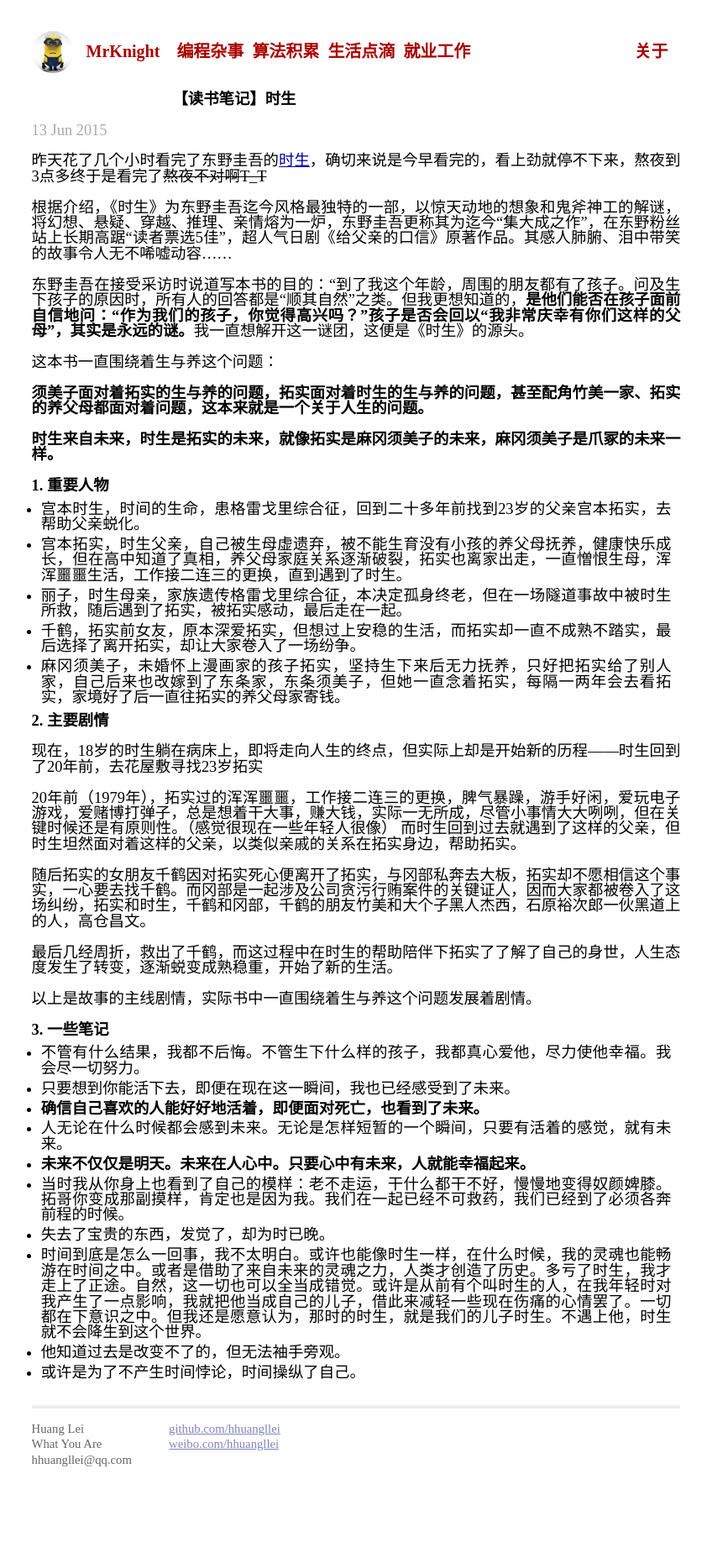
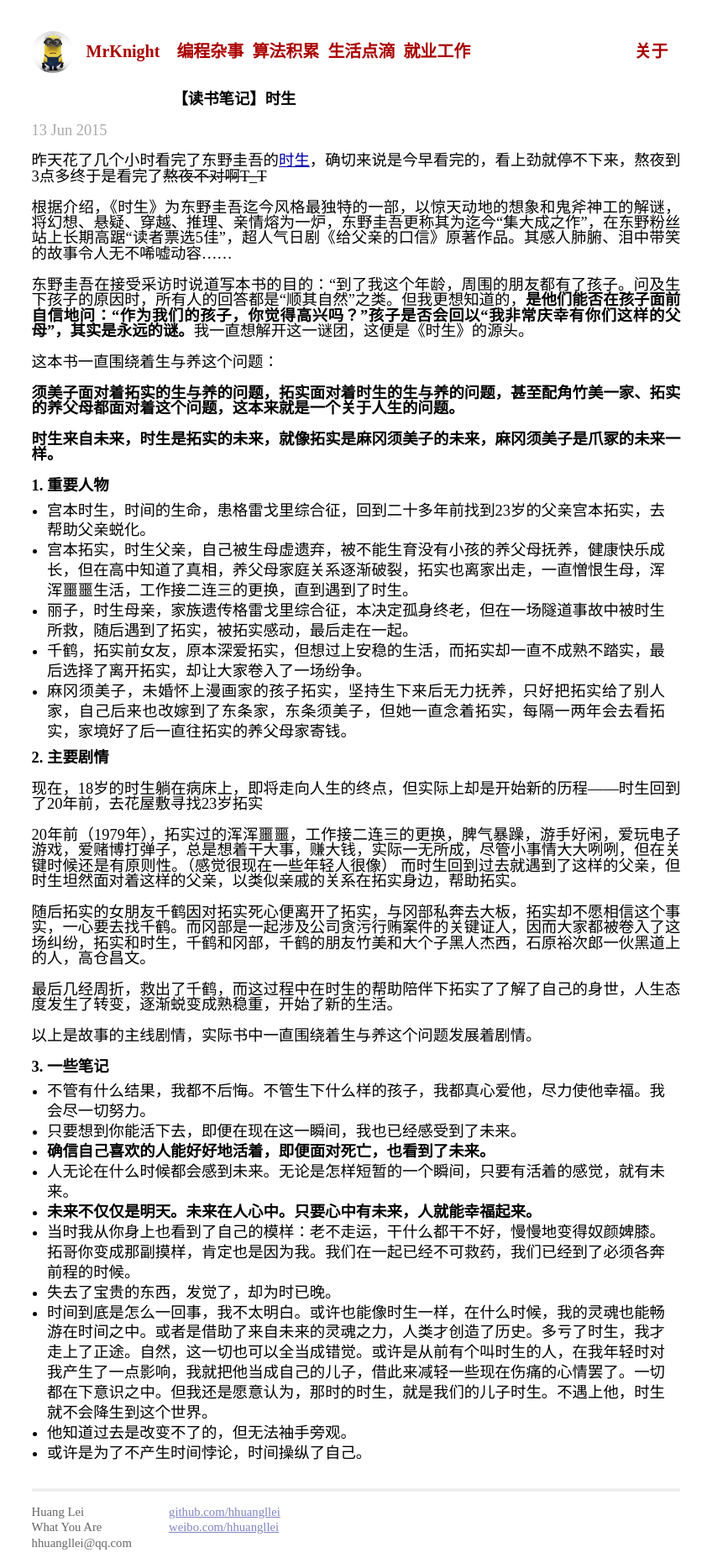
Before and after one commit to hhuangllei/hhuangllei.github.io, a Jekyll site: the page built from _posts/2015-06-13-shisheng.md, in a window 1280 px wide. Shown: the whole page at 84% size, without its empty margins (216-1058 px from the left). Built offline with Jekyll 4.4.1, drawn with Linux system fonts in a browser that asks for light colours; comment, search, counter and statistics services are not loaded; before the commit the page ends 1762 px from its top, so only the background shows below that.

Commit message:
修改一些错别字，调整CSS格式

```diff
--- a/_posts/2015-06-13-shisheng.md
+++ b/_posts/2015-06-13-shisheng.md
@@ -13,7 +13,7 @@ modify_date: 2015-06-13 16:00:00 +0800
 
 这本书一直围绕着生与养这个问题：
 
-**须美子面对着拓实的生与养的问题，拓实面对着时生的生与养的问题，甚至配角竹美一家、拓实的养父母都面对着问题，这本来就是一个关于人生的问题。**
+**须美子面对着拓实的生与养的问题，拓实面对着时生的生与养的问题，甚至配角竹美一家、拓实的养父母都面对着这个问题，这本来就是一个关于人生的问题。**
 
 **时生来自未来，时生是拓实的未来，就像拓实是麻冈须美子的未来，麻冈须美子是爪冢的未来一样。**
 
--- a/assets/css/main.css
+++ b/assets/css/main.css
@@ -201,13 +201,16 @@ a.nav-link:hover {
   padding: 0 .4em;
 }
 
-.post ul, .post ol {
-  margin-left: 1.35em;
-  margin: 0.3em;
+.post ol {
+  margin: 0.2em 1.8em;
+}
+
+.post ul {
+	margin: 0.2em 1em;
 }
 
 .post li {
-  margin: 0.3em;
+  line-height:1.3;
 }
 
 .post code {
```
Also changed, not shown: _posts/2015-05-31-the-willpower-instinct.md (+2 -2 lines), _posts/2015-06-01-Grief-grocery-store.md (+1 -1 lines).
